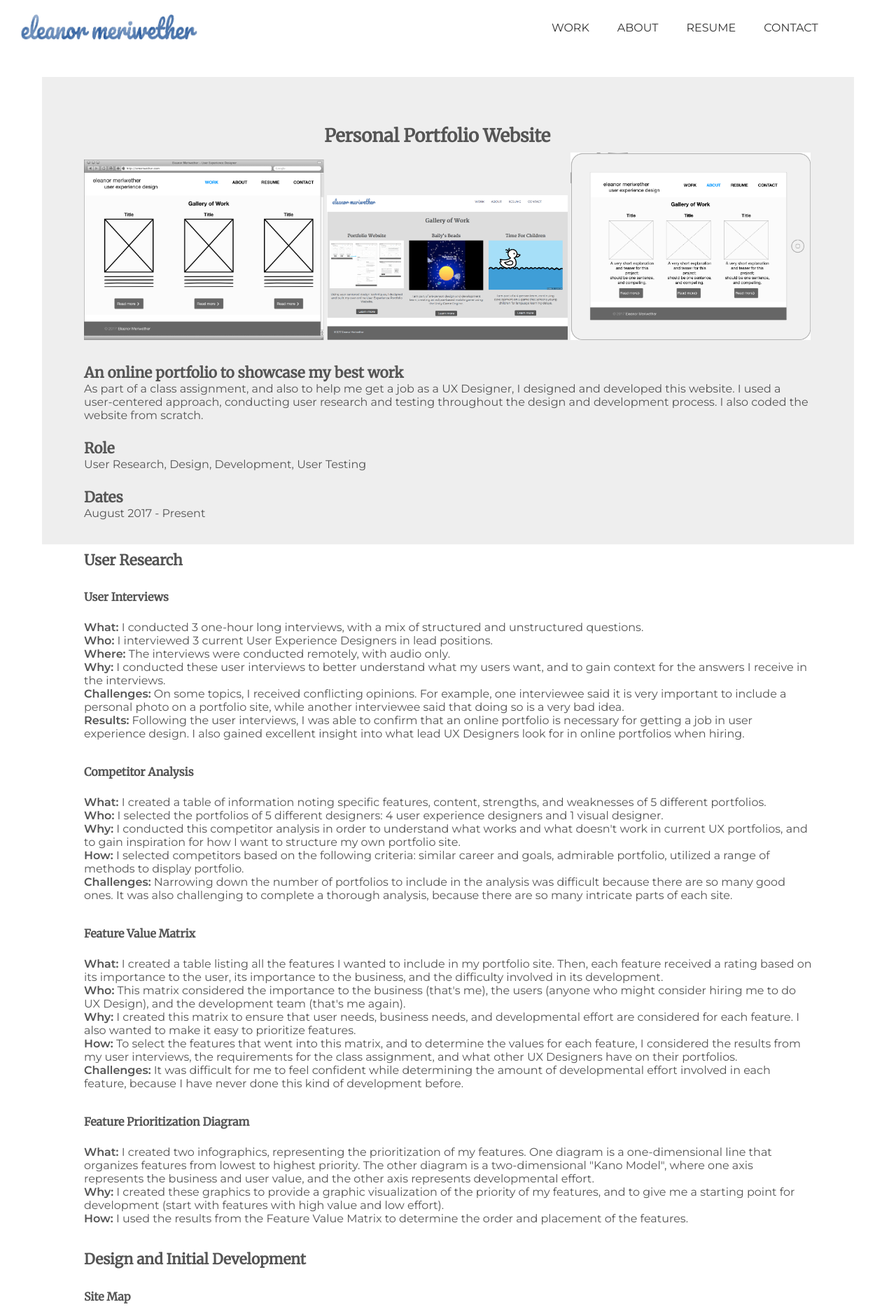
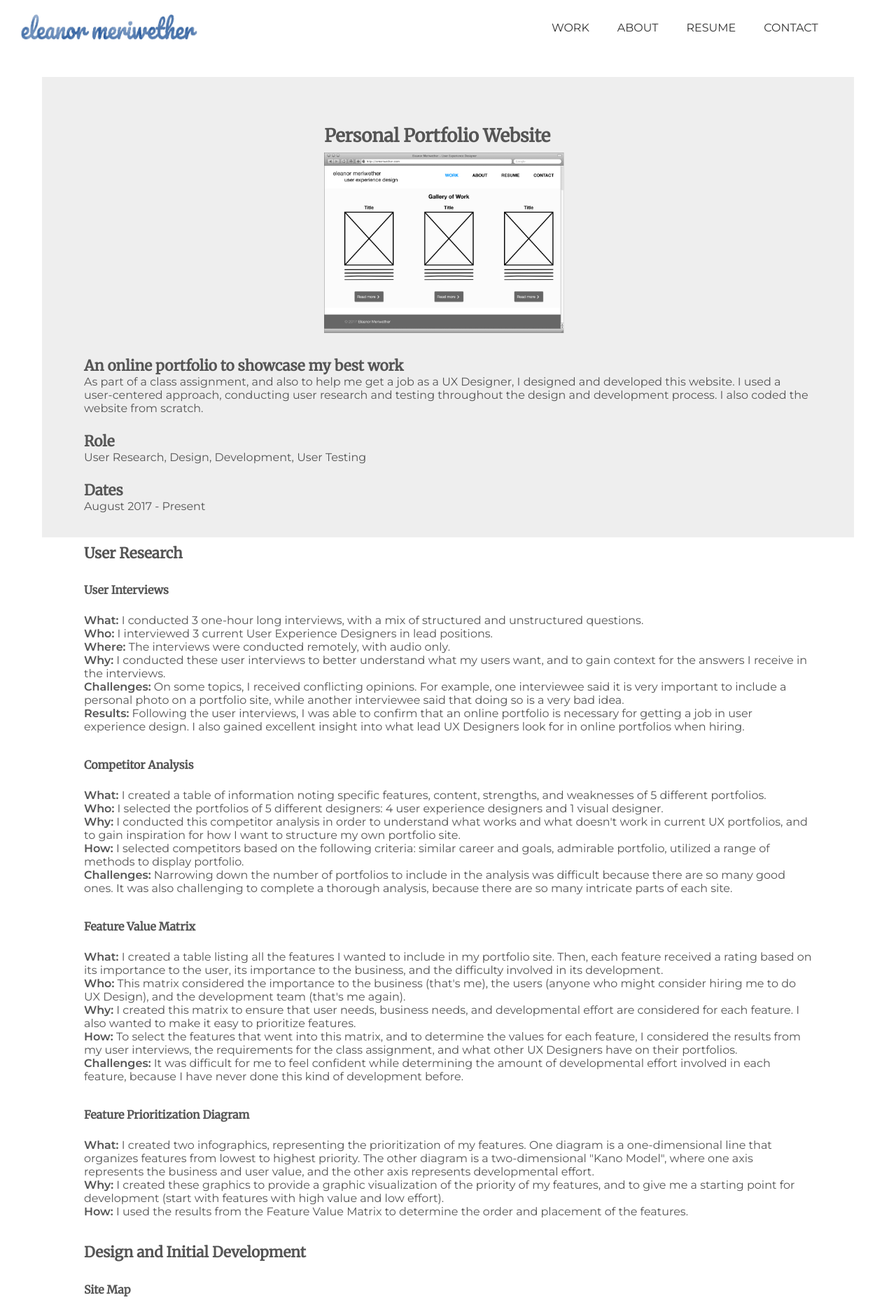
Before and after one commit to emeriwether/emeriwether.github.io, a Jekyll site: the page built from project1.html, in a window 1280 px wide. Shown: the top 1878 px of the page at 70% size. Built offline with Jekyll 4.4.1, drawn with Linux system fonts in a browser that asks for light colours.

Commit message:
get rid of 2 images in header for now

```diff
--- a/css/styles.css
+++ b/css/styles.css
@@ -146,9 +146,7 @@ article.PortfolioWebsite header { background-color: #eee; display: inline-block;
 article.PortfolioWebsite header h2 { margin-top: 60px; margin-bottom: 10px;  margin-left: 33%; }
 article.PortfolioWebsite header h3 { margin-bottom: 0; }
 article.PortfolioWebsite header p { margin-bottom: 25px; }
-article.PortfolioWebsite header img.one {  width: 33%; left: 20px;  margin-bottom: 30px; }
-article.PortfolioWebsite header img.two { width: 33%; left: 200px;  margin-bottom: 30px;  z-index: 1; }
-article.PortfolioWebsite header img.three { width: 33%; left: 400px;  margin-bottom: 30px; }
+article.PortfolioWebsite header img { width: 33%; margin-left: 33%;  margin-bottom: 30px; }
 article.PortfolioWebsite p span { font-weight: 600; }
 
 
--- a/project1.html
+++ b/project1.html
@@ -5,9 +5,7 @@ layout: default
 <article class="PortfolioWebsite">
     <header>
         <h2>Personal Portfolio Website</h2>
-        <img src="/img/work_wireframe_web.jpg" class="one">
-        <img src="/img/Work_Screenshot.png" class="two">
-        <img src="/img/work_mockup_tablet.jpg" class="three">
+        <img src="/img/work_wireframe_web.jpg">
 
         <h3>An online portfolio to showcase my best work</h3>
         <p>As part of a class assignment, and also to help me get a job as a UX Designer, I designed and developed this website. I used a user-centered approach, conducting user research and testing throughout the design and development process. I also coded the website from scratch.
```
